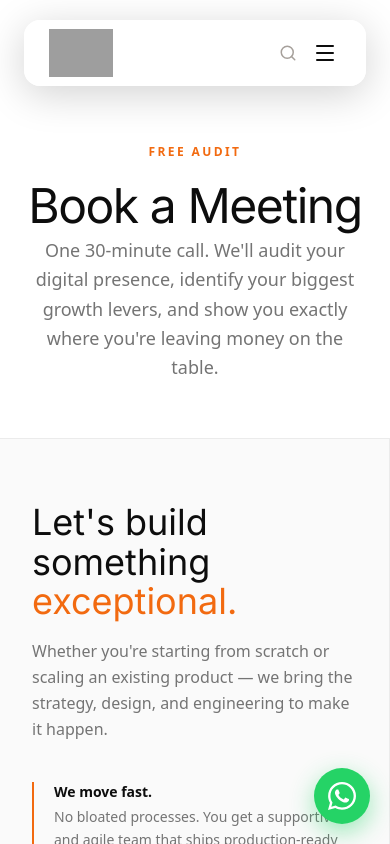
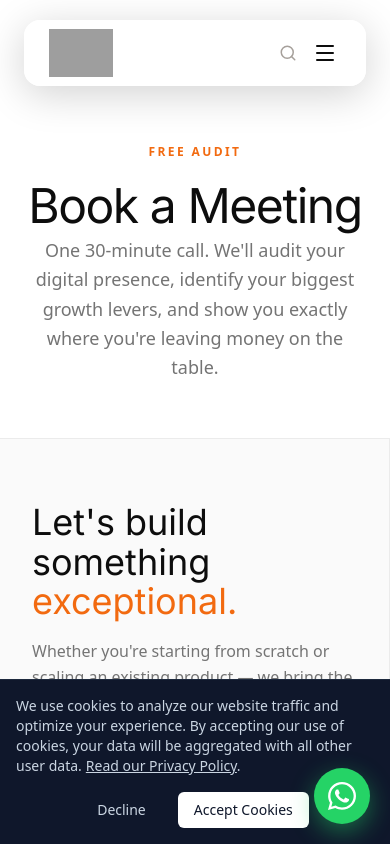
Before and after one commit to seniramendis/dopmin, a Next.js app: page /book in a window 390 px wide. Shown: the top 844 px of the page. Built offline with nearby package versions, Linux system fonts and the light colour scheme; grey boxes are pictures that could not be loaded.

Commit message:
added the cookie banner component and added the google analytics script to the layout file.

```diff
--- /dev/null
+++ b/app/components/cookie-banner.tsx
@@ -0,0 +1,69 @@
+'use client';
+
+import { useState, useEffect } from 'react';
+import Link from 'next/link';
+
+// Tell TypeScript that window.gtag is a valid function
+declare global {
+  interface Window {
+    gtag: (...args: any[]) => void;
+  }
+}
+
+export default function CookieBanner() {
+  const [showBanner, setShowBanner] = useState(false);
+
+  useEffect(() => {
+    // Check local storage to see if they've answered before
+    const consent = localStorage.getItem('dopmin_cookie_consent');
+    if (!consent) {
+      setShowBanner(true);
+    }
+  }, []);
+
+  const acceptCookies = () => {
+    localStorage.setItem('dopmin_cookie_consent', 'granted');
+    setShowBanner(false);
+
+    // Tell Google Analytics it is now legally allowed to track
+    if (typeof window !== 'undefined' && window.gtag) {
+      window.gtag('consent', 'update', {
+        analytics_storage: 'granted',
+        ad_storage: 'granted'
+      });
+    }
+  };
+
+  const declineCookies = () => {
+    localStorage.setItem('dopmin_cookie_consent', 'denied');
+    setShowBanner(false);
+  };
+
+  if (!showBanner) return null;
+
+  return (
+    <div className="fixed bottom-0 left-0 right-0 z-50 bg-slate-900 border-t border-slate-800 p-4 md:p-6 shadow-lg flex flex-col md:flex-row items-center justify-between gap-4">
+      <div className="text-sm text-slate-300">
+        <p>
+          We use cookies to analyze our website traffic and optimize your experience.
+          By accepting our use of cookies, your data will be aggregated with all other user data.
+          <Link href="/privacy" className="underline ml-1 hover:text-white">Read our Privacy Policy</Link>.
+        </p>
+      </div>
+      <div className="flex gap-4 shrink-0">
+        <button
+          onClick={declineCookies}
+          className="px-4 py-2 text-sm text-slate-300 hover:text-white transition-colors"
+        >
+          Decline
+        </button>
+        <button
+          onClick={acceptCookies}
+          className="px-4 py-2 text-sm bg-white text-slate-900 rounded-md hover:bg-slate-200 transition-colors font-medium"
+        >
+          Accept Cookies
+        </button>
+      </div>
+    </div>
+  );
+}
--- a/app/layout.tsx
+++ b/app/layout.tsx
@@ -2,7 +2,10 @@ import type { Metadata } from "next";
 import { Instrument_Sans, Inter } from "next/font/google";
 import "./globals.css";
 import { WhatsAppGate } from "./components/whatsapp-gate";
+import CookieBanner from "./components/cookie-banner";
 import { SITE_URL, SITE_NAME } from "../lib/site-config";
+import { GoogleAnalytics } from "@next/third-parties/google";
+import Script from "next/script";
 
 // Surge uses Instrument Sans for body and Inter for Headings
 const instrumentSans = Instrument_Sans({
@@ -93,9 +96,29 @@ export default function RootLayout({
 }>) {
   return (
     <html lang="en" className="scroll-smooth">
+      <head>
+        {/* Set default consent to DENIED before the GA script loads */}
+        <Script id="google-consent-default" strategy="beforeInteractive">
+          {`
+            window.dataLayer = window.dataLayer || [];
+            function gtag(){dataLayer.push(arguments);}
+
+            gtag('consent', 'default', {
+              'analytics_storage': 'denied',
+              'ad_storage': 'denied'
+            });
+          `}
+        </Script>
+      </head>
       <body className={`${instrumentSans.variable} ${inter.variable} font-sans antialiased bg-white text-[#747474]`}>
         {children}
         <WhatsAppGate />
+
+        {/* Display the consent banner at the bottom of the page */}
+        <CookieBanner />
+
+        {/* Load Google Analytics with your specific property ID */}
+        <GoogleAnalytics gaId="G-NTCSHXNZEM" />
       </body>
     </html>
   );
--- a/package.json
+++ b/package.json
@@ -9,6 +9,7 @@
     "lint": "eslint"
   },
   "dependencies": {
+    "@next/third-parties": "^16.3.0",
     "@portabletext/react": "^7.0.1",
     "@sanity/image-url": "^2.1.1",
     "@sanity/vision": "^6.8.0",
```
Also changed, not shown: 1 other file (tests, documents, lock files or other folders).
